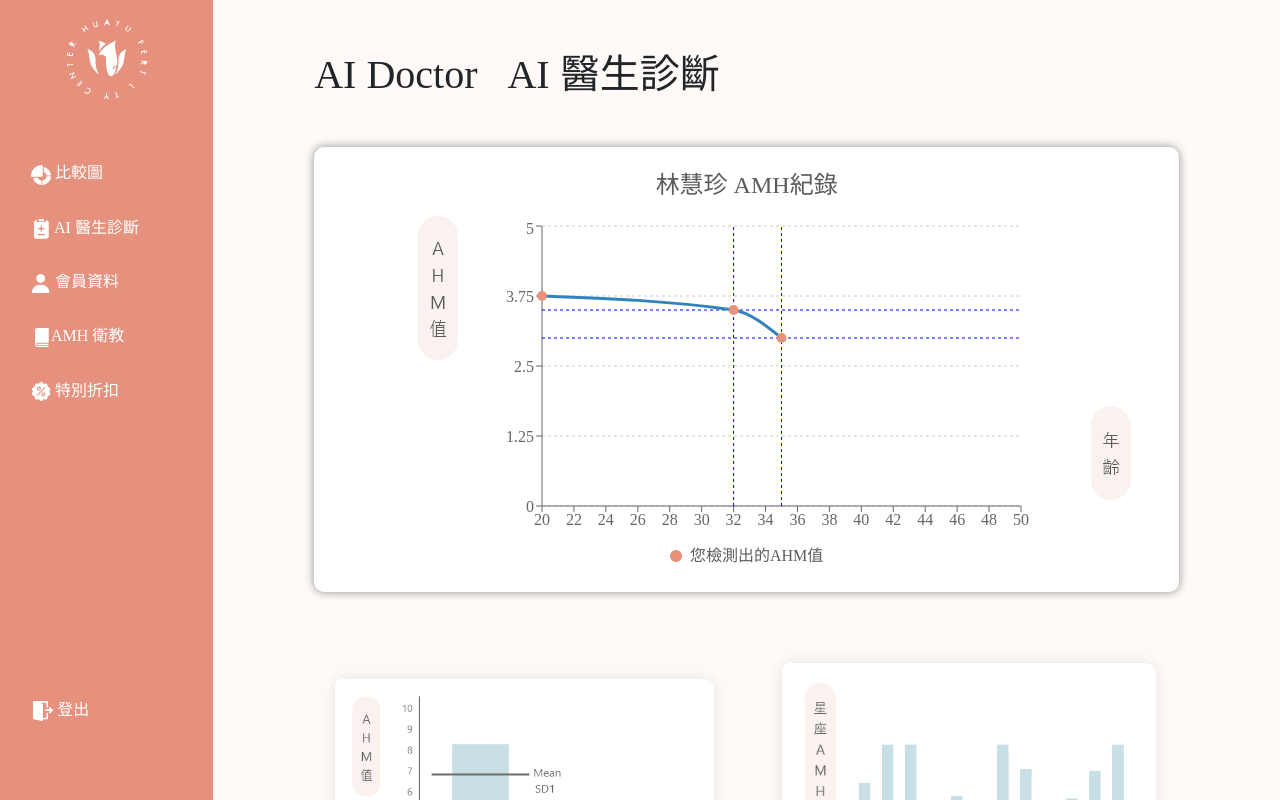
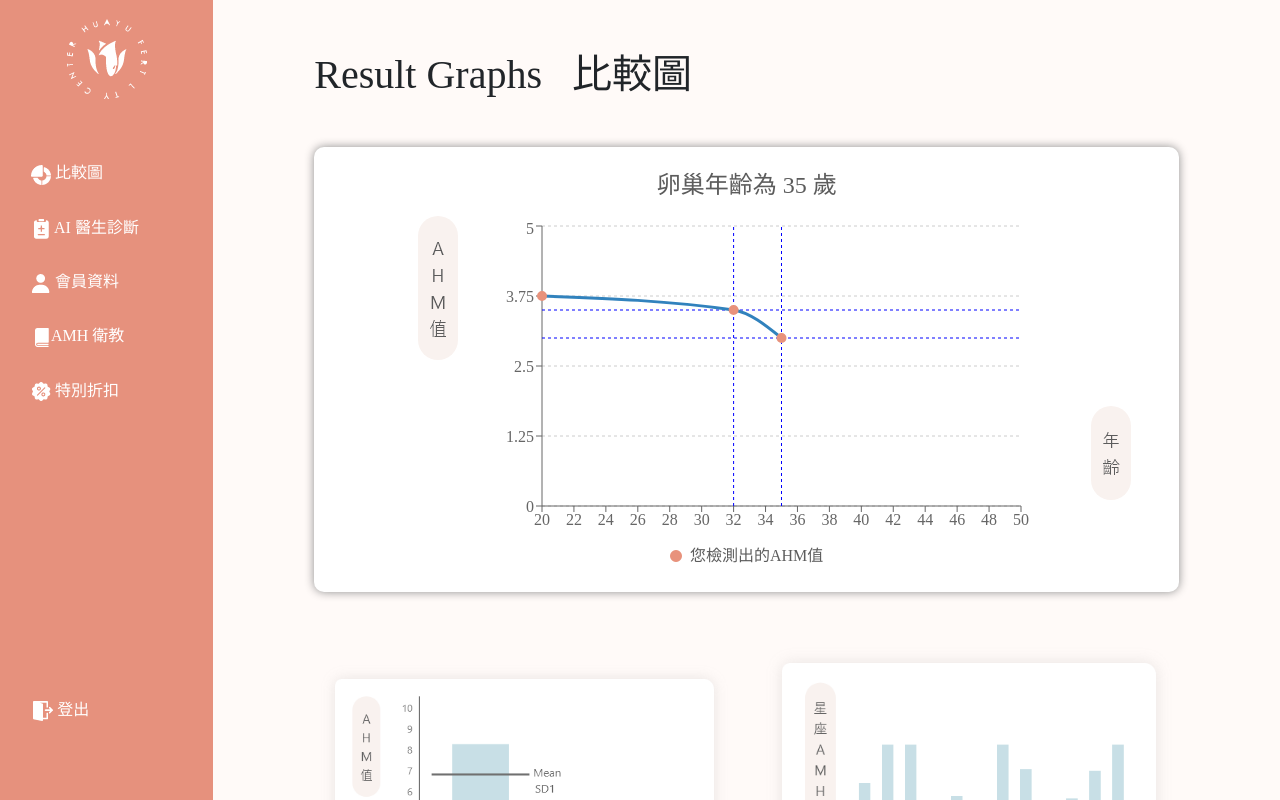
Before and after one commit to fbd3887/medical-frontend, a React (Create React App) app: page /analytics in a window 1280 px wide. Shown: the top 800 px of the page. Built offline with nearby package versions, Linux system fonts and the light colour scheme; sample sign-in values are in the browser's storage.

Commit message:
Analytics chart

```diff
--- a/src/components/innerpages/Analytics.jsx
+++ b/src/components/innerpages/Analytics.jsx
@@ -49,8 +49,8 @@ export default function Analytics(props) {
           <div className="row">
             <div className="col-md-10 offset-md-1">
               <div className="heading ">
-                  <h1 >AI Doctor &nbsp;&nbsp;
-                      <br className="d-sm-none "/><span className="headspan">AI 醫生診斷</span>
+                  <h1 >Result Graphs &nbsp;&nbsp;
+                      <br className="d-sm-none "/><span className="headspan">比較圖</span>
                   </h1>
               </div>
               <div className="row mt-5 align-items-center">
@@ -58,7 +58,7 @@ export default function Analytics(props) {
                     <div className="formOptionCard  p-4">
                         <div className="row ">
                             <div className="col-12 d-flex justify-content-center">
-                                <h4>林慧珍  AMH紀錄</h4>
+                                <h4> 卵巢年齡為 35 歲</h4>
                             </div>
                         </div>
                         <div className="row offset-md-1 mt-2">
```
